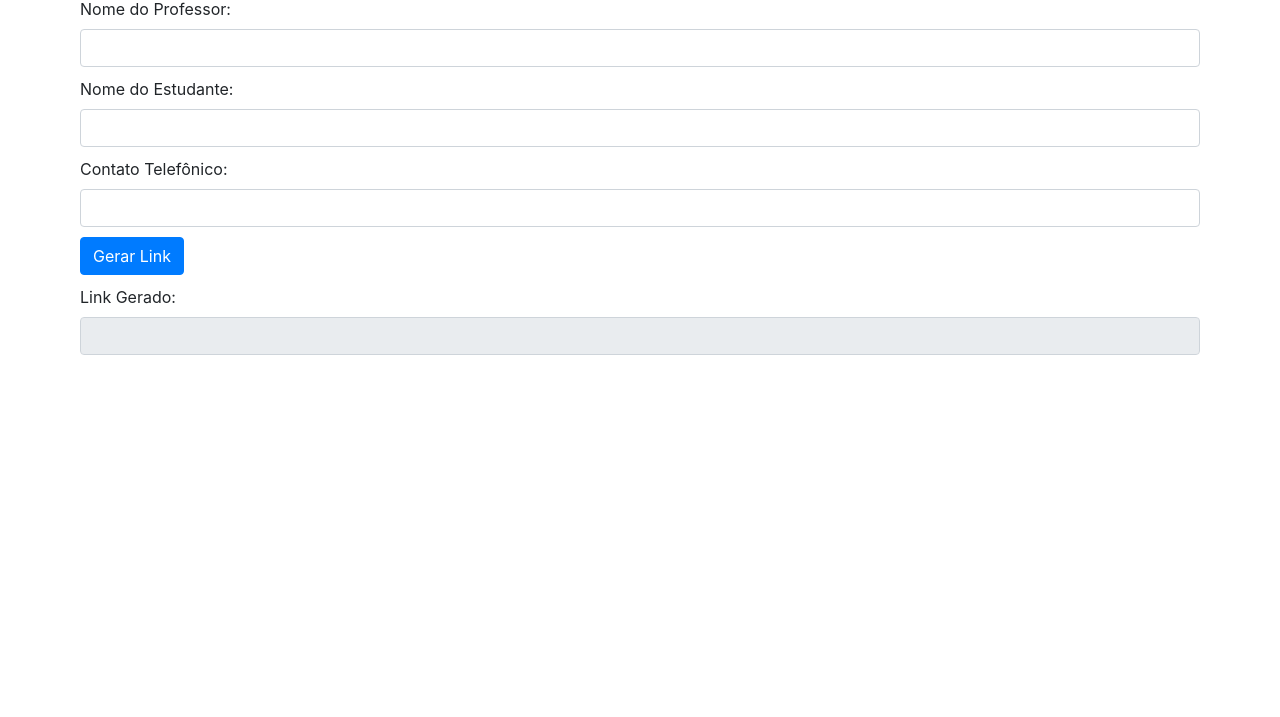
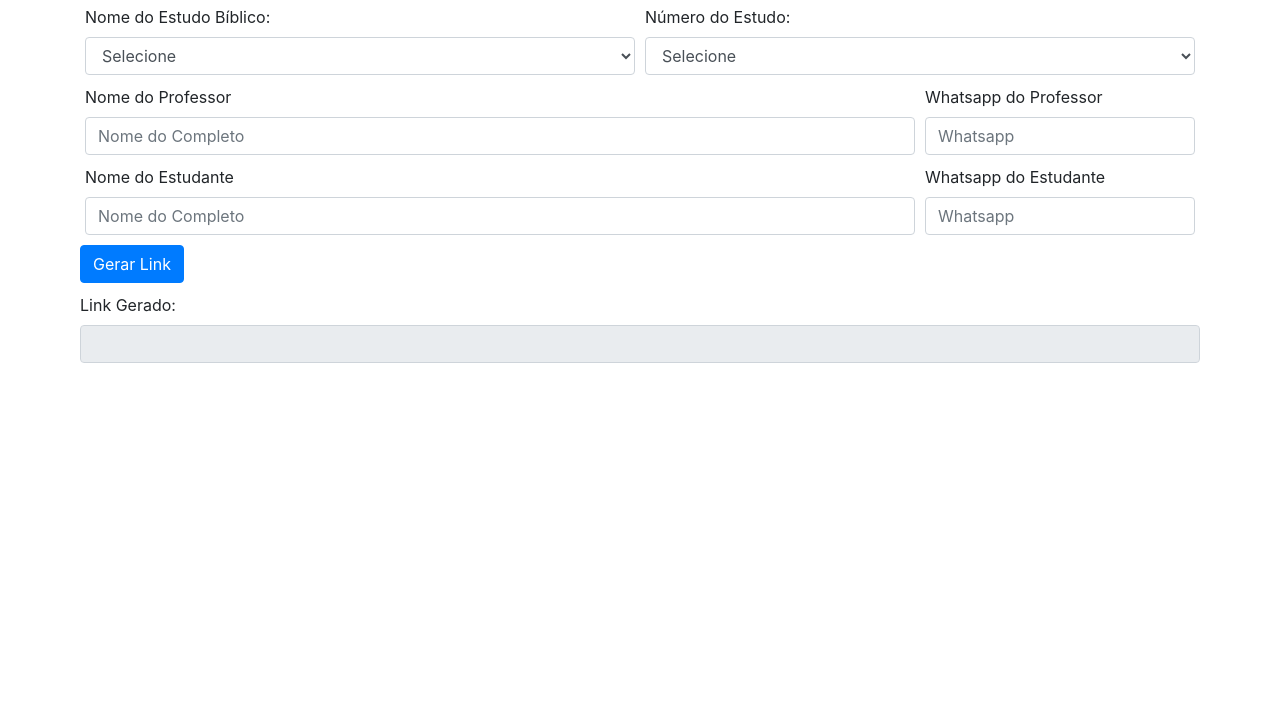
Before and after one commit to Otaviano07/Estudos, a plain HTML site: page index.html in a window 1280 px wide. Shown: the part 83-800 px from the top of the page. Drawn offline with nearby package versions, Linux system fonts and the light colour scheme.

Commit message:
Atualização de codigo

```diff
--- a/index.html
+++ b/index.html
@@ -8,17 +8,31 @@
     .form-row {
       margin-bottom: 10px;
     }
+
+    .container{
+      margin-top: 30px;
+    }
   </style>
 </head>
 
 <body>
   <div class="container">
+    <h2 style="text-align: center;margin-bottom: 20px;">Gerador de link para estudo bíblico</h2>
     <div class="form-row">
-      <label for="estudoBiblico">Estudo Bíblico:</label>
+      <div class="col-6">
+        <label for="estudoBiblico">Nome do Estudo Bíblico:</label>
         <select class="form-control" id="estudoBiblico" name="estudoBiblico">
           <option value="">Selecione</option>
-        <option value="estudo01">01 - A Bíblia Sagrada</option>
-        <option value="estudo02">02 - A beleza da criação</option>
+          <option value="ouvindo-a-voz-de-deus/">Ouvindo a Voz de Deus</option>
+        </select>
+      </div>
+
+      <div class="col-6">
+        <label for="estudoBiblico">Número do Estudo: </label>
+        <select class="form-control" id="estudoBiblico" name="estudoBiblico">
+          <option value="">Selecione</option>
+          <option value="/a-biblia-sagrada/index.html">01 - A Bíblia Sagrada</option>
+          <!--<option value="estudo02">02 - A beleza da criação</option>
           <option value="estudo03">03 - A origem do mal</option>
           <option value="estudo04">04 - O plano da salvação</option>
           <option value="estudo05">05 - Fé, arrependimento e confissão</option>
@@ -44,21 +58,33 @@
           <option value="estudo25">25 - Educação Cristã</option>
           <option value="estudo26">26 - Vida no Espírito</option>
           <option value="estudo27">27 - Ministério para Todos</option>
-        <option value="estudo-apendices">Apêndices</option>
+          <option value="estudo-apendices">Apêndices</option>-->
         </select>
       </div>
+    </div>
+
     <div class="form-row">
-      <label for="nomeProfessor">Nome do Professor:</label>
-      <input type="text" class="form-control" id="nomeProfessor" name="nomeProfessor">
+      <div class="col-9">
+        <label for="nomeProfessor">Nome do Professor</label>
+        <input type="text" class="form-control" id="nomeProfessor" placeholder="Nome do Completo" required>
       </div>
+      <div class="col-3">
+        <label for="contatoProfessor">Whatsapp do Professor</label>
+        <input type="tel" class="form-control" id="contatoProfessor" max="11" onkeyup="mascaraTelefone(this);" placeholder="Whatsapp" required>
+      </div>
+    </div>
+
     <div class="form-row">
-      <label for="nomeEstudante">Nome do Estudante:</label>
-      <input type="text" class="form-control" id="nomeEstudante" name="nomeEstudante">
+      <div class="col-9">
+        <label for="nomeEstudante">Nome do Estudante</label>
+        <input type="text" class="form-control" id="nomeEstudante" placeholder="Nome do Completo" required>
       </div>
-    <div class="form-row">
-      <label for="contatoTelefonico">Contato Telefônico:</label>
-      <input type="text" class="form-control" id="contatoTelefonico" name="contatoTelefonico" oninput="mascaraTelefone(this)">
+      <div class="col-3">
+        <label for="contatoEstudante">Whatsapp do Estudante</label>
+        <input type="tel" class="form-control" id="contatoEstudante" max="11" onkeyup="mascaraTelefone(this);" placeholder="Whatsapp" required>
       </div>
+    </div>
+
     <div class="form-row">
       <button class="btn btn-primary" onclick="gerarLink()">Gerar Link</button>
     </div>
```
Lines whose indentation alone changed are shown as unchanged.
